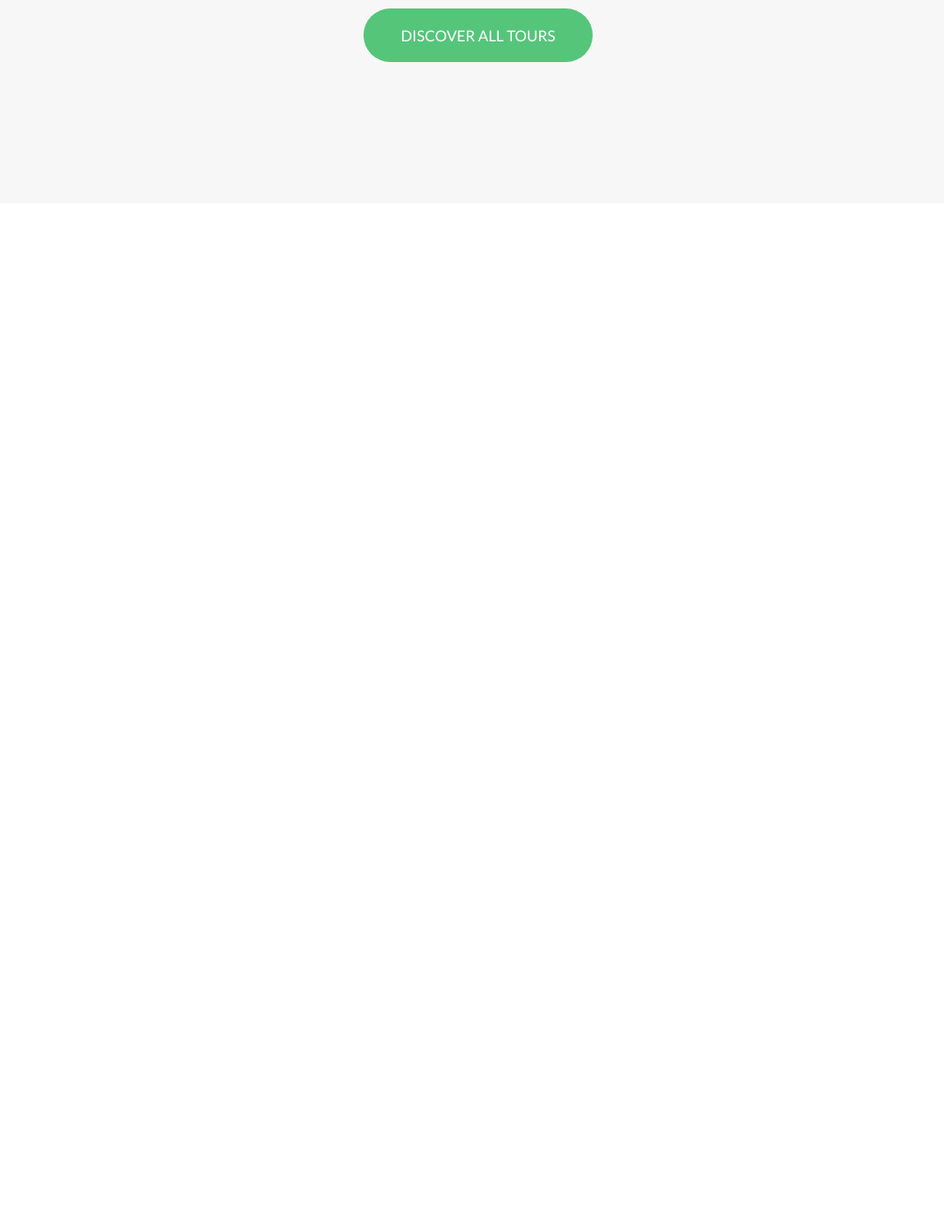
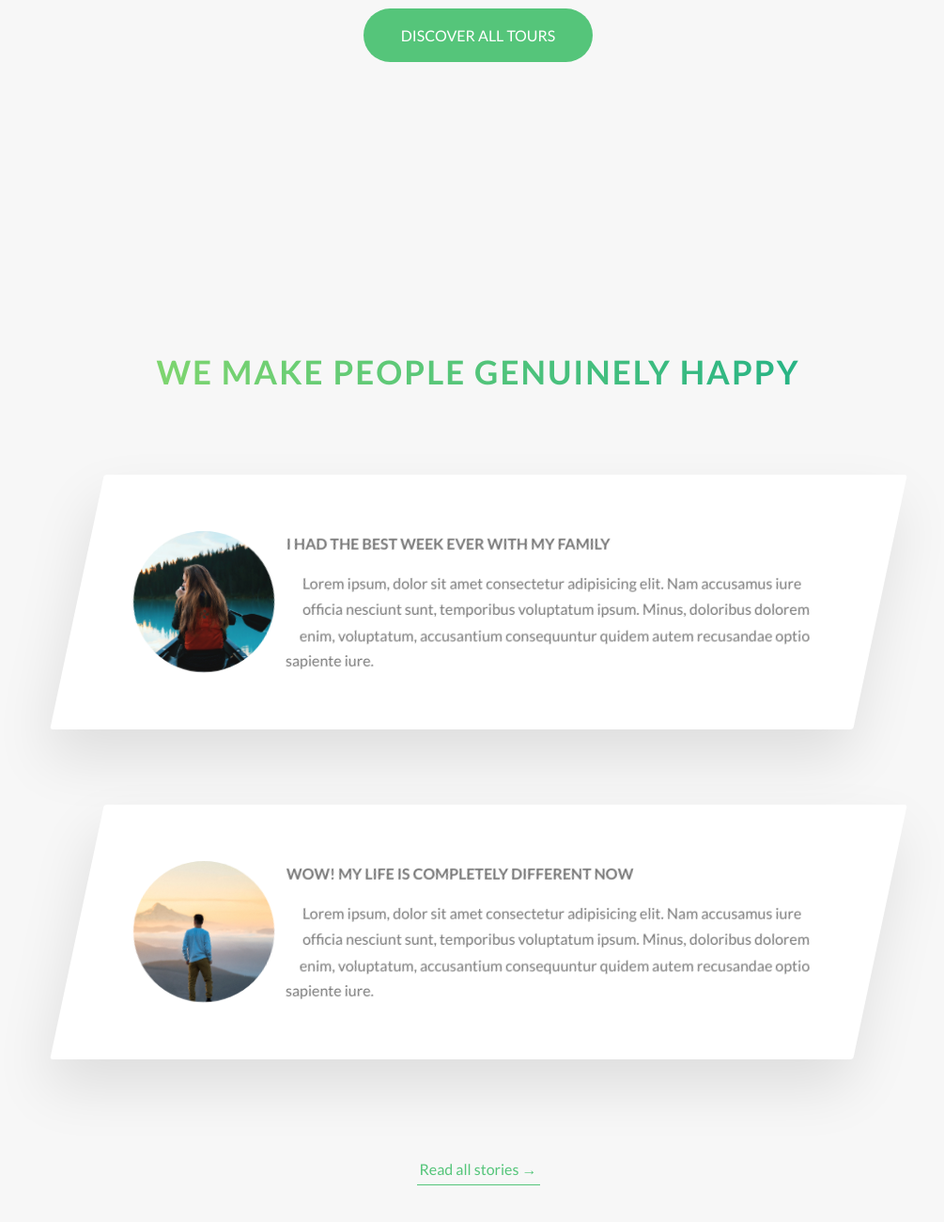
Before and after one commit to yakuppgeyikk96/Natours, a website: page index.html in a window 1280 px wide. Shown: the part 3115-4415 px from the top of the page at 94% size, without its empty margins (131-1136 px from the left). Before the commit the page ends 3361 px from the top, so only its background shows below. Drawn offline with Linux system fonts and the light colour scheme.

Commit message:
Stories Section 2 finished

```diff
--- a/index.html
+++ b/index.html
@@ -9,7 +9,7 @@
       rel="stylesheet"
     />
     <link rel="stylesheet" href="css/icon-font.css" />
-		<link rel="stylesheet" href="css/style.css" />
+    <link rel="stylesheet" href="./css/style.css" />
     <link rel="shortcut icon" type="image/png" href="img/favicon.png" />
 
     <title>Natours | Exciting tours for adventurous people</title>
@@ -232,6 +232,44 @@
           <a href="#" class="btn btn--green">Discover all tours</a>
         </div>
       </section>
+
+      <section class="section-stories">
+        <div class="u-center-text u-margin-bottom-big">
+          <h2 class="heading-secondary">We make people genuinely happy</h2>
+        </div>
+        <div class="row">
+          <div class="story">
+            <figure class="story__shape">
+				<img src="img/nat-8.jpg" alt="Person on a tour" class="story__img" >
+				<figcaption class="story__caption">Mary Smith</figcaption>
+			</figure>
+			<div class="story__text">
+				<h3 class="heading-tertiary u-margin-bottom-small">
+					I had the best week ever with my family
+				</h3>
+				<p>Lorem ipsum, dolor sit amet consectetur adipisicing elit. Nam accusamus iure officia nesciunt sunt, temporibus voluptatum ipsum. Minus, doloribus dolorem enim, voluptatum, accusantium consequuntur quidem autem recusandae optio sapiente iure.</p>
+			</div>
+          </div>
+        </div>
+		<div class="row">
+			<div class="story">
+			  <figure class="story__shape">
+				  <img src="img/nat-9.jpg" alt="Person on a tour" class="story__img" >
+				  <figcaption class="story__caption">Jack Wilson</figcaption>
+			  </figure>
+			  <div class="story__text">
+				  <h3 class="heading-tertiary u-margin-bottom-small">
+					  WOW! My life is completely different now
+				  </h3>
+				  <p>Lorem ipsum, dolor sit amet consectetur adipisicing elit. Nam accusamus iure officia nesciunt sunt, temporibus voluptatum ipsum. Minus, doloribus dolorem enim, voluptatum, accusantium consequuntur quidem autem recusandae optio sapiente iure.</p>
+			  </div>
+			</div>
+		  </div>
+
+		  <div class="u-center-text u-margin-top-huge">
+			<a href="#" class="btn-text">Read all stories &rarr;</a>
+		  </div>
+      </section>
     </main>
     <!--
 		<section class="grid-test">
--- /dev/null
+++ b/sass/components/_story.scss
@@ -0,0 +1,58 @@
+.story {
+  width: 75%;
+  margin: 0 auto;
+  box-shadow: 0 3rem 6rem rgba($color-black, 0.1);
+  background-color: $color-white;
+  border-radius: 3px;
+  padding: 6rem;
+  padding-left: 9rem;
+  font-size: $default-font-size;
+  transform: skewX(-12deg);
+
+  &__shape {
+    width: 15rem;
+    height: 15rem;
+    float: left;
+    -webkit-shape-outside: circle(50% at 50% 50%);
+    shape-outside: circle(50% at 50% 50%);
+    -webkit-clip-path: circle(50% at 50% 50%);
+    clip-path: circle(50% at 50% 50%);
+    transform: translateX(-3rem) skewX(12deg);
+    position: relative;
+  }
+
+  &__img {
+    height: 100%;
+    transform: translateX(-4rem) scale(1.4);
+    backface-visibility: hidden;
+    transition: all .5s;
+  }
+
+  &__text {
+    transform: skewX(12deg);
+  }
+
+  &__caption {
+    position: absolute;
+    top: 50%;
+    left: 50%;
+    transform: translate(-50%, 20%);
+    color: $color-white;
+    text-transform: uppercase;
+    font-size: 1.7rem;
+    text-align: center;
+    opacity: 0;
+    transition: all .5s;
+    backface-visibility: hidden;
+  }
+
+  &:hover &__caption {
+    opacity: 1;
+    transform: translate(-50%, -50%);
+  }
+
+  &:hover &__img {
+      transform: translateX(-4rem) scale(1);
+      filter: blur(3px) brightness(80%);
+  }
+}
--- a/sass/main.scss
+++ b/sass/main.scss
@@ -20,6 +20,7 @@
 @import 'components/composition';
 @import 'components/feature-box';
 @import 'components/card';
+@import 'components/story';
 
 /*
 * Layout
--- a/sass/pages/_home.scss
+++ b/sass/pages/_home.scss
@@ -11,7 +11,7 @@
       rgba($color-primary-light, 0.8),
       rgba($color-primary-dark, 0.8)
     ),
-		url('../img/nat-4.jpg');
+    url("../img/nat-4.jpg");
   background-size: cover;
   transform: skewY(-7deg);
   margin-top: -10rem;
@@ -26,3 +26,8 @@
   padding: 25rem 0 15rem 0;
   margin-top: -10rem;
 }
+
+.section-stories {
+  padding: 15rem 0;
+  background-color: $color-grey-light-1;
+}
```
Also changed, not shown: package.json (+4 -3 lines), css/style.css. Lines whose indentation alone changed are shown as unchanged.
